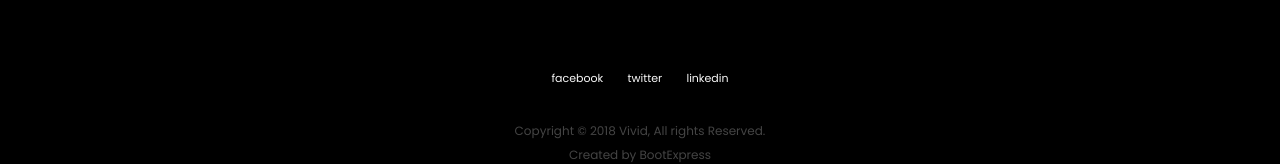
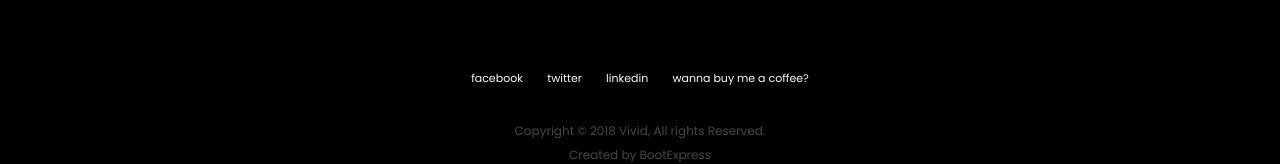
Before and after one commit to jeanjar/jeanjar.github.io, a plain HTML site: page index.html in a window 1280 px wide. Shown: the part 835-999 px from the top of the page. Drawn offline with Linux system fonts and the light colour scheme.

Commit message:
Update index.html

```diff
--- a/index.html
+++ b/index.html
@@ -44,6 +44,7 @@
                 <a href="https://www.facebook.com/jean.jar.pereira.araujo">facebook </a>
                 <a href="https://twitter.com/jean_jar">twitter </a>
                 <a href="https://www.linkedin.com/in/jeanjar/">linkedin </a>
+		<a href="https://www.patreon.com/jeanjar/overview">wanna buy me a coffee? </a>
             </div>
 			<div class="copyright">Copyright © 2018 Vivid, All rights Reserved. <br> Created by BootExpress</div>
 		</div>
```
